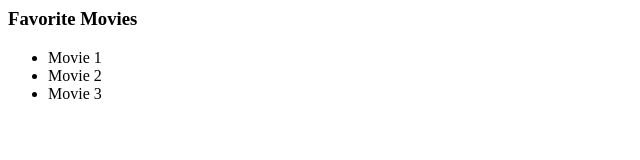
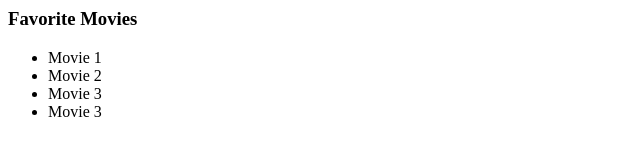
Before and after one commit to jeffreybailey/intro-to-Git, a plain HTML site: page index.html in a window 1280 px wide. Shown: the full height of the page, 0-640 px from the left. Drawn offline with Linux system fonts and the light colour scheme.

Commit message:
second commit

```diff
--- a/index.html
+++ b/index.html
@@ -4,4 +4,5 @@
 	<li>Movie 1</li>
 	<li>Movie 2</li>
 	<li>Movie 3</li>
+	<li>Movie 3</li>
 </ul>
```
